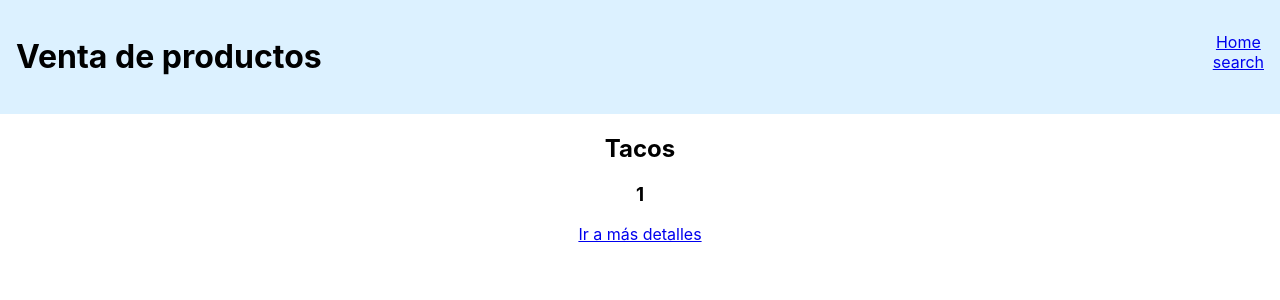
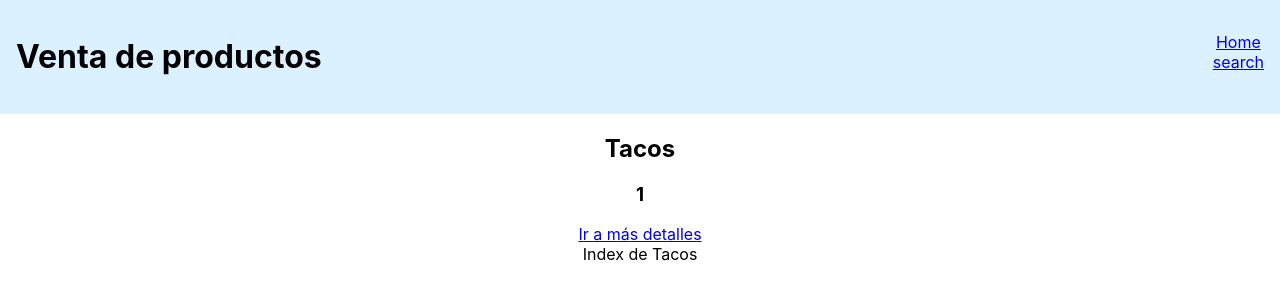
Before and after one commit to adrian1426/ReactJS_ReactRouterDomV6, a React (Create React App) app: page /tacos/1 in a window 1280 px wide. Shown: the top 300 px of the page. Built offline with nearby package versions, Linux system fonts and the light colour scheme.

Commit message:
usando la propiedad index en Route

```diff
--- a/src/App.js
+++ b/src/App.js
@@ -4,6 +4,7 @@ import { Link, Route, Routes } from 'react-router-dom';
 import './App.css';
 import Tacos from './components/Tacos';
 import TacosDetail from './components/TacosDetail';
+import TacosIndex from './components/TacosIndex';
 
 function App() {
   return (
@@ -23,6 +24,7 @@ function App() {
         <Route path='/' element={<Home />} />
         <Route path='/search' element={<Search />} />
         <Route path='/tacos/:name' element={<Tacos />}>
+          <Route index element={<TacosIndex />} />
           <Route path='details' element={<TacosDetail />} />
         </Route>
         <Route path='*' element={<h1>No entontrado 404</h1>} />
--- /dev/null
+++ b/src/components/TacosIndex.js
@@ -0,0 +1,11 @@
+import React from 'react';
+
+const TacosIndex = () => {
+  return (
+    <div>
+      Index de Tacos
+    </div>
+  );
+};
+
+export default TacosIndex;
```
